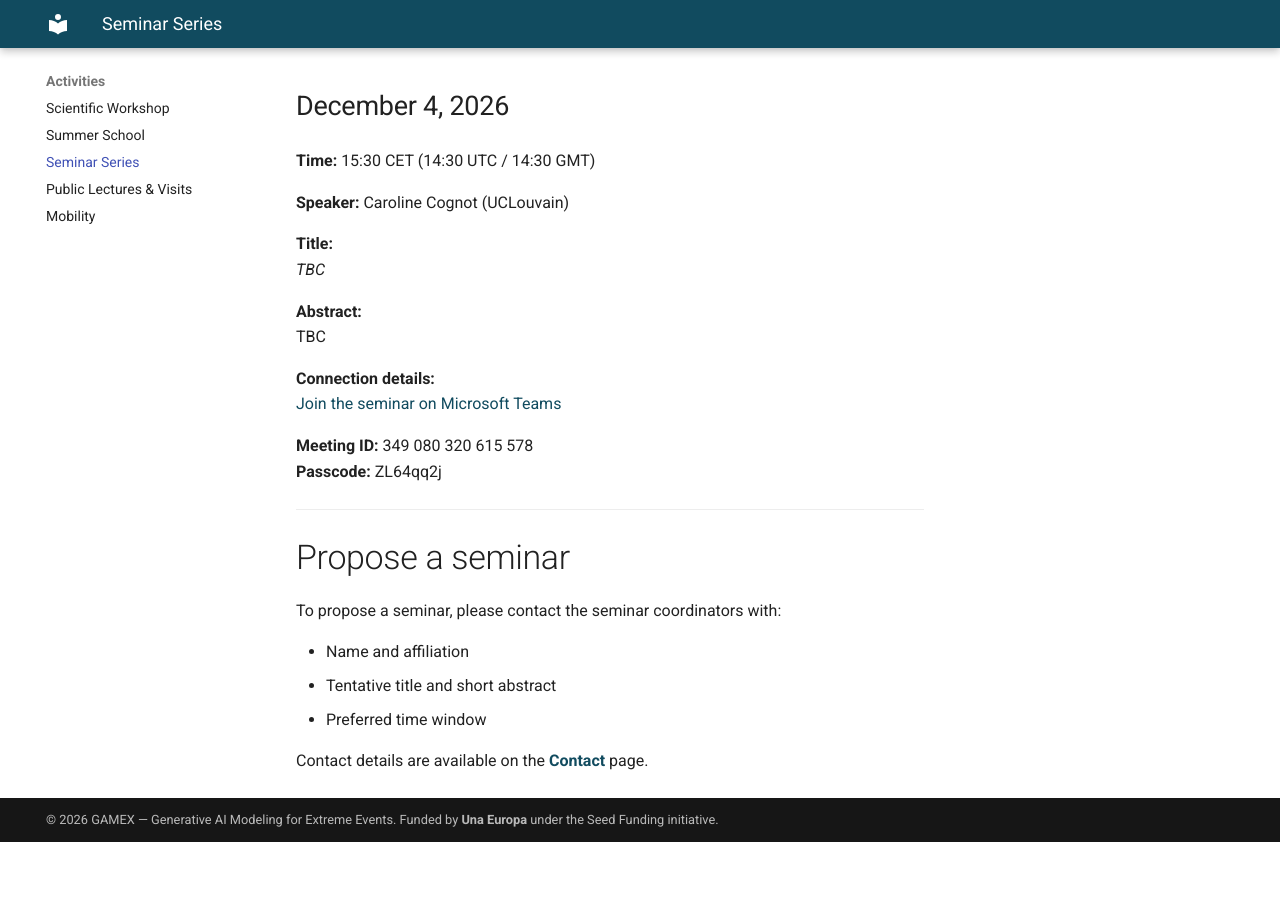
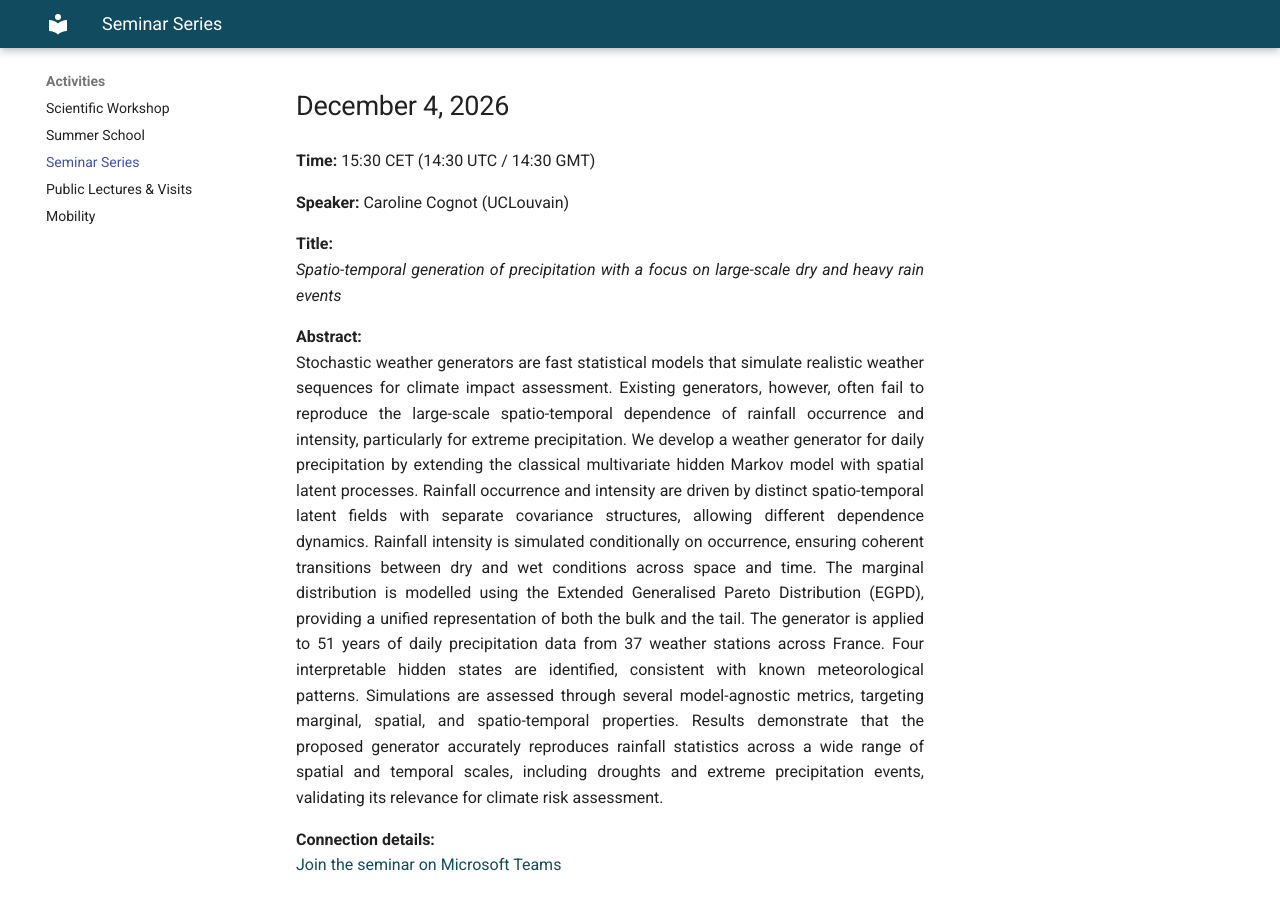
Before and after one commit to gamex-network/gamex-network.github.io, an MkDocs documentation site: the page built from docs/seminars.md, in a window 1280 px wide and 900 px high, scrolled down 2834 px. Built offline with MkDocs 1.6.1 and Material for MkDocs 9.7.7, drawn with Linux system fonts in a browser that asks for light colours; before the commit the page ends 3676 px from its top, so only the background shows below that.

Commit message:
Update seminars.md

```diff
--- a/docs/seminars.md
+++ b/docs/seminars.md
@@ -68,22 +68,24 @@ This talk is based on joint work with Hamza Cherkaoui and Hélène Halconruy:
 
 ---
 
+
 ### December 4, 2026
 **Time:** 15:30 CET (14:30 UTC / 14:30 GMT)
 
 **Speaker:** Caroline Cognot (UCLouvain)
 
 **Title:**
-*TBC*
+*Spatio-temporal generation of precipitation with a focus on large-scale dry and heavy rain events*
 
 **Abstract:**
-TBC
+Stochastic weather generators are fast statistical models that simulate realistic weather sequences for climate impact assessment. Existing generators, however, often fail to reproduce the large-scale spatio-temporal dependence of rainfall occurrence and intensity, particularly for extreme precipitation. We develop a weather generator for daily precipitation by extending the classical multivariate hidden Markov model with spatial latent processes. Rainfall occurrence and intensity are driven by distinct spatio-temporal latent fields with separate covariance structures, allowing different dependence dynamics. Rainfall intensity is simulated conditionally on occurrence, ensuring coherent transitions between dry and wet conditions across space and time. The marginal distribution is modelled using the Extended Generalised Pareto Distribution (EGPD), providing a unified representation of both the bulk and the tail. The generator is applied to 51 years of daily precipitation data from 37 weather stations across France. Four interpretable hidden states are identified, consistent with known meteorological patterns. Simulations are assessed through several model-agnostic metrics, targeting marginal, spatial, and spatio-temporal properties. Results demonstrate that the proposed generator accurately reproduces rainfall statistics across a wide range of spatial and temporal scales, including droughts and extreme precipitation events, validating its relevance for climate risk assessment.
 
 **Connection details:**
 [Join the seminar on Microsoft Teams](https://teams.microsoft.com/meet/349080320615578?p=MrknbOLzIhJmewxAjO)
 
 **Meeting ID:** 349 080 320 615 578
 **Passcode:** ZL64qq2j
+
 
 ---
 
```
